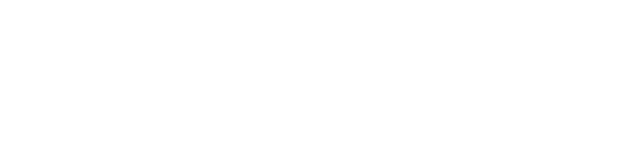
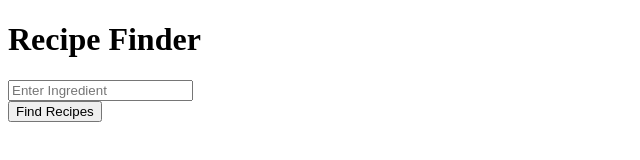
Before and after one commit to ThomasLam2142/Recipe-Finder, a plain HTML site: page index.html in a window 1280 px wide. Shown: the whole page, without its empty margins (0-640 px from the left). Drawn offline with Linux system fonts and the light colour scheme.

Commit message:
Added a button able take value from input store.

```diff
--- a/index.html
+++ b/index.html
@@ -7,7 +7,21 @@
         <script src="recipe.js" async></script>
     </head>
 
+    <body>
+        <h1>
+            Recipe Finder
+        </h1>
 
+        <div>
+            <input id ="includedElement" type = "text" placeholder="Enter Ingredient">
+        </div>
+
+        <div>
+            <button onclick="findButton()">Find Recipes</button>
+        </div>
+
+
+    </body>
 
 
 
--- a/recipe.js
+++ b/recipe.js
@@ -0,0 +1,37 @@
+// Replace 'YOUR_API_KEY' with your actual API key
+const apiKey = '2a9a9c88bd524e7aa76cc7ccd2293cbd';
+const baseUrl = 'https://api.spoonacular.com/';
+
+// Example endpoint: Get a random food joke
+const endpoint = 'food/jokes/random';
+
+// Construct the URL with the API key
+const apiUrl = `${baseUrl}${endpoint}?apiKey=${apiKey}`;
+
+let
+
+// Make the GET request
+/*fetch(apiUrl)
+  .then((response) => {
+    // Check if the request was successful
+    if (!response.ok) {
+      throw new Error(`HTTP error! Status: ${response.status}`);
+    }
+    return response.json();
+  })
+  .then((data) => {
+    // Do something with the data
+    console.log(data);
+  })
+  .catch((error) => {
+    // Handle errors
+    console.error('Error:', error);
+  });
+*/
+
+
+function findButton(){
+    console.log("find button clicked");
+    const includedIngredients = document.getElementById("includedElement").value;
+    console.log(includedIngredients);
+}
```
